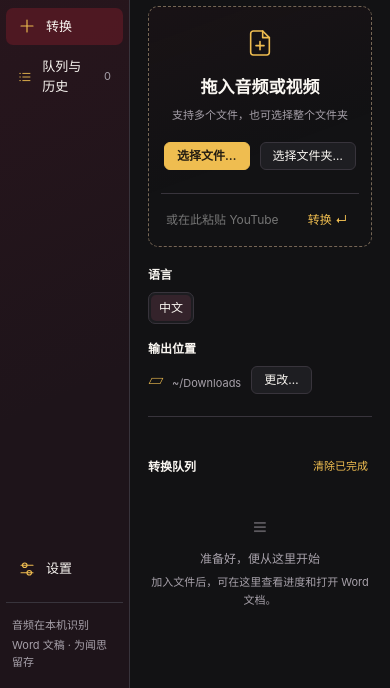
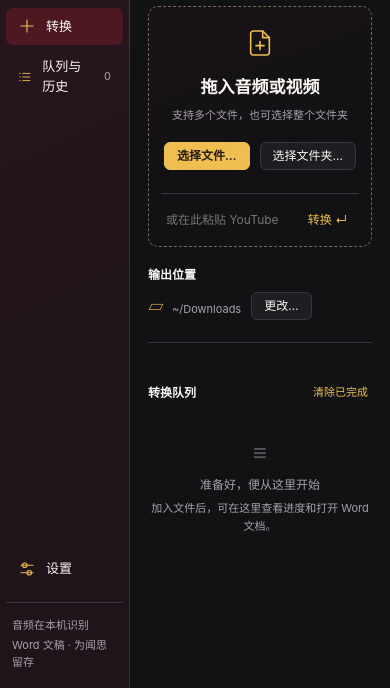
Before and after one commit to jimbo5168/speech2docx, a plain HTML site: page ui/index.html in a window 390 px wide. Shown: the part 156-844 px from the top of the page. Drawn offline with Linux system fonts and the light colour scheme.

Commit message:
Remove language row from main window

```diff
--- a/ui/app.js
+++ b/ui/app.js
@@ -210,7 +210,6 @@ function applySettings(state) {
 
 function render(state) {
   if (!state) return;
-  $$(`#lang-group input[value="${state.lang || "zh"}"]`).forEach((el) => { el.checked = true; });
   $("#out-path").textContent = state.out_dir_display || state.out_dir || "~/Downloads";
   $("#out-path").title = state.out_dir || "";
   $(".app").classList.toggle("has-jobs", !!(state.jobs && state.jobs.length));
@@ -339,10 +338,6 @@ function bind() {
   });
   $("#btn-clear").addEventListener("click", () => call("clear_finished"));
 
-  $$("#lang-group input").forEach((el) => {
-    el.addEventListener("change", () => { if (el.checked) call("set_lang", el.value); });
-  });
-
   const saveSettings = (extra) => call("save_settings", Object.assign({
     polish_provider: ($("#provider-group input:checked") || {}).value,
     auth_mode: ($("#auth-group input:checked") || {}).value,
--- a/ui/index.html
+++ b/ui/index.html
@@ -41,12 +41,6 @@
       </div>
 
       <div class="card split">
-        <div>
-          <p class="field-label">语言</p>
-          <div class="radios" id="lang-group" role="group" aria-label="语言">
-            <label><input type="radio" name="lang" value="zh" checked /> 中文</label>
-          </div>
-        </div>
         <div>
           <p class="field-label">输出位置</p>
           <div class="row">
--- a/ui/styles.css
+++ b/ui/styles.css
@@ -314,34 +314,6 @@ input: :placeholder {
 }
 .radios input {
   margin: 0
-}
-#lang-group {
-  display: flex;
-  gap: 2px;
-  background: var(--card);
-  border: 1px solid var(--line);
-  border-radius: 7px;
-  padding: 2px
-}
-#lang-group label {
-  position: relative;
-  padding: 4px 15px;
-  border-radius: 5px;
-  font-size: 12px;
-  cursor: pointer
-}
-#lang-group input {
-  position: absolute;
-  opacity: 0;
-  width: 1px
-}
-#lang-group label:has(:checked) {
-  background: var(--tint);
-  color: var(--ink);
-  box-shadow: 0 1px 3px #0002
-}
-#lang-group label:has(:focus-visible) {
-  outline: 2px solid var(--accent)
 }
 .split .row {
   flex: 1
@@ -730,9 +702,6 @@ textarea {
   .toolbar {
     padding: 0 24px
   }
-  #lang-group label {
-    padding: 4px 8px
-  }
   .q-actions {
     grid-column: 2;
     grid-row: auto
```
Also changed, not shown: 1 other file.
